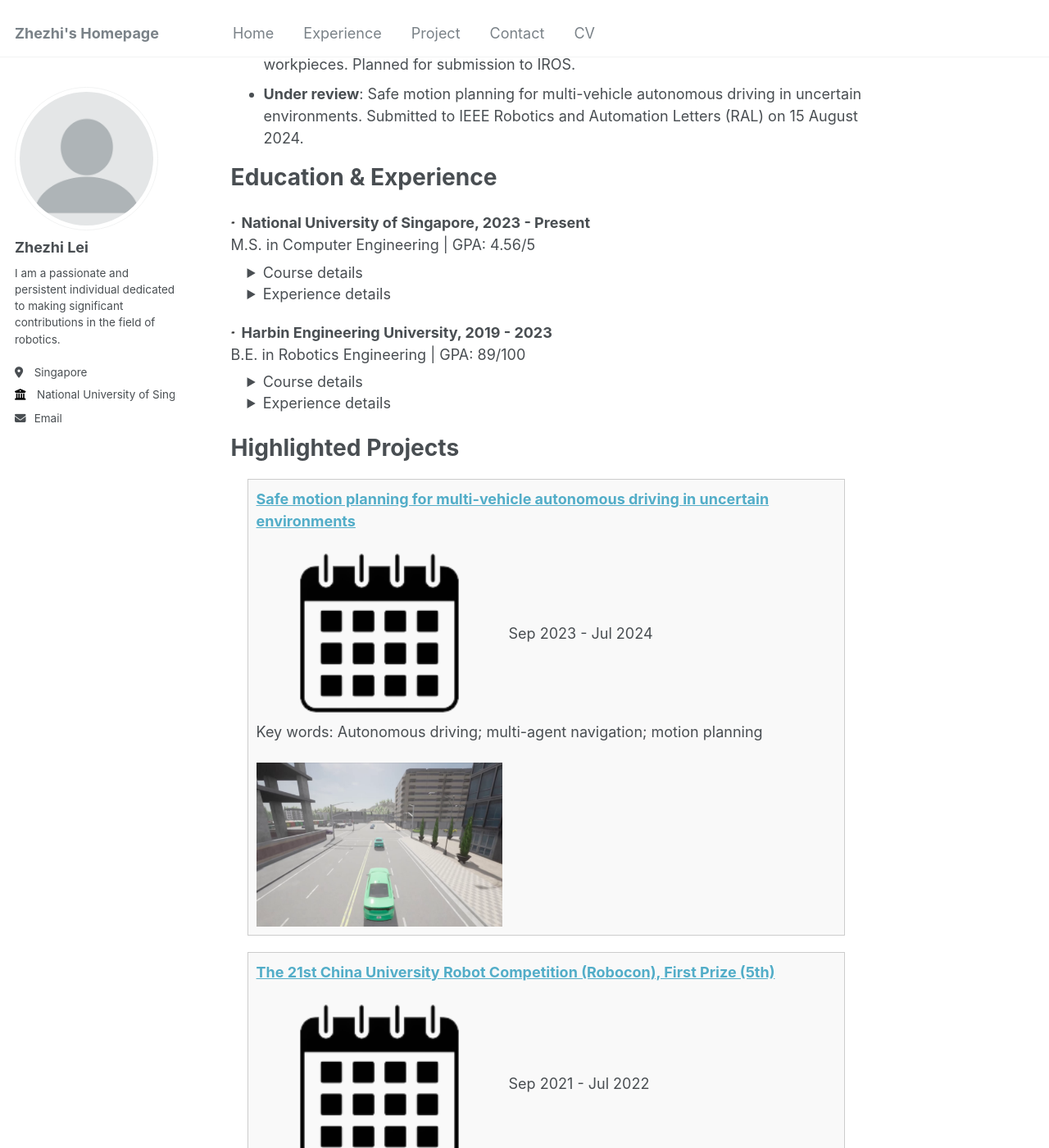
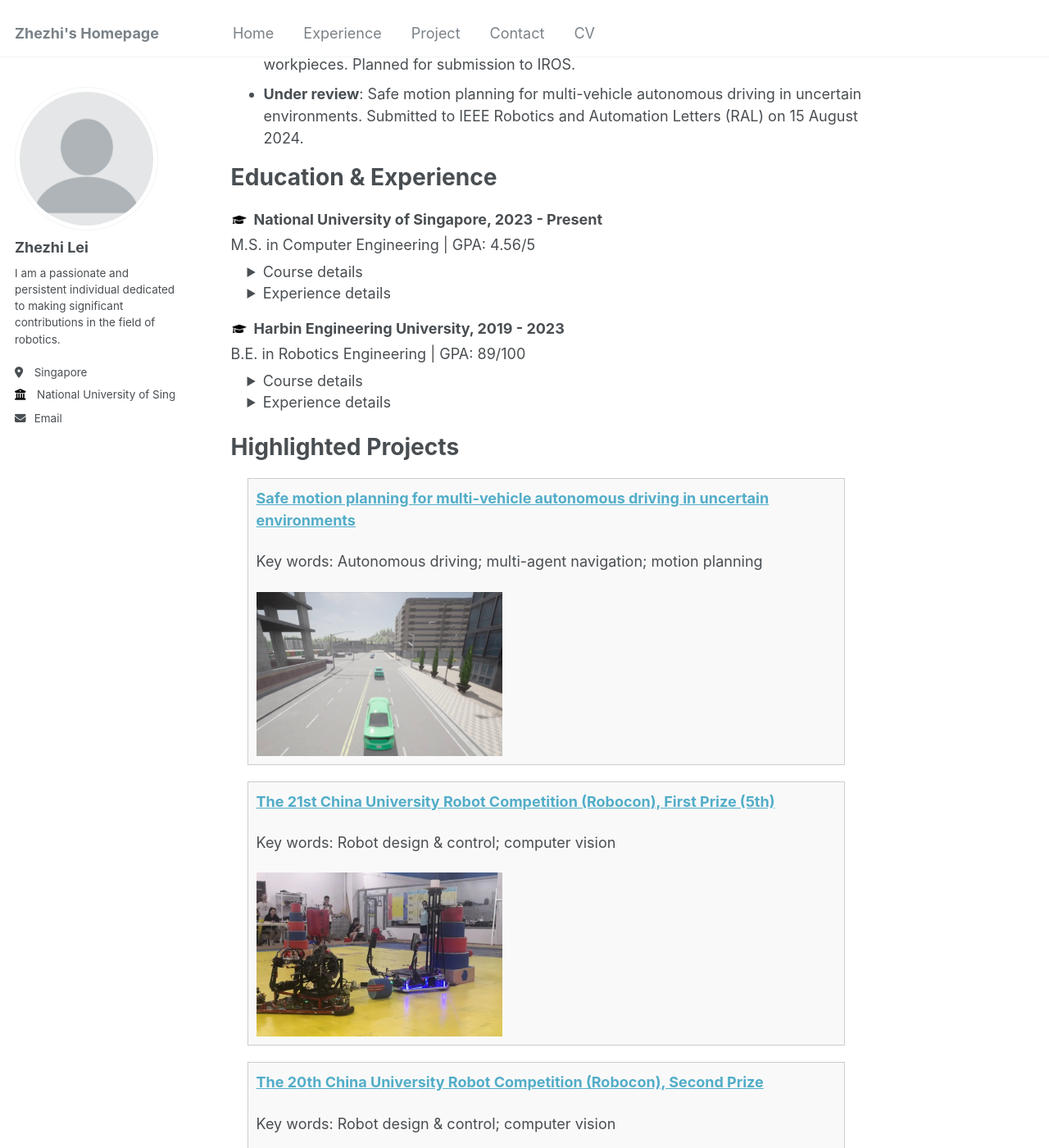
Before and after one commit to cell-core/cell-core.github.io, a Jekyll site: the page built from _pages/about.md, in a window 1280 px wide and 1400 px high, scrolled down 623 px. Shown: the whole window at 82% size. Built offline with Jekyll 4.4.1, drawn with Linux system fonts in a browser that asks for light colours; some of the changed text lies outside the part shown; grey boxes are pictures that could not be loaded.

Commit message:
fix errors

```diff
--- a/_pages/about.md
+++ b/_pages/about.md
@@ -182,59 +182,49 @@ My research instreset focus on robotics control, multi-agent and computer vision
 # <a id="Project"></a> Highlighted Projects
 <head>
     <style>
-        .logo-container {
-          display: inline-flex; /* 使用flex布局，使logo和文字保持在同一行 */
-          align-items: center; /* 确保logo与文字垂直居中对齐 */
-        }
-        .logo {
-          width: 5px; /* 控制 logo 的宽度，根据需要调整大小 */
-          height: auto;
-          margin-right: 8px; /* 控制 logo 和文字之间的间距 */
-          vertical-align: middle;
-        }
-        .project {
-          margin: 20px;
-          padding: 10px;
-          border: 1px solid #ccc;
-          background-color: #f9f9f9;
-        }
-        .project img {
-          width: 300px;  /* 设置图片宽度 */
-          height: 200px; /* 设置图片高度 */
-          object-fit: cover;  /* 确保图片在调整大小时保持宽高比 */
-        }
-        /*.project p {
-            font-size: 14px;
-            color: #666;
-        }*/
+      .project {
+        margin: 20px;
+        padding: 10px;
+        border: 1px solid #ccc;
+        background-color: #f9f9f9;
+      }
+      .project img {
+        width: 300px;  /* 设置图片宽度 */
+        height: 200px; /* 设置图片高度 */
+        object-fit: cover;  /* 确保图片在调整大小时保持宽高比 */
+      }
+      /*.project p {
+          font-size: 14px;
+          color: #666;
+      }*/
     </style>
 </head>
 <div class="project" id="project0">
   <p><strong><a href="https://cell-core.github.io/portfolio/portfolio-0">Safe motion planning for multi-vehicle autonomous driving in uncertain environments</a></strong></p>
-  <div class="logo-container">
+  <!-- <div class="logo-container">
     <img src="/images/calendar.png" alt="Date Icon" class="logo">
     <span>Sep 2023 - Jul 2024</span>
-  </div>
+  </div> -->
   <p>Key words: Autonomous driving; multi-agent navigation; motion planning</p>
   <img src="/images/ACL/ACL.png">
 </div>
 
 <div class="project" id="project1">
   <p><strong><a href="https://cell-core.github.io/portfolio/portfolio-1">The 21st China University Robot Competition (Robocon), First Prize (5th)</a></strong></p>
-  <div class="logo-container">
+  <!-- <div class="logo-container">
     <img src="/images/calendar.png" alt="Date Icon" class="logo">
     <span>Sep 2021 - Jul 2022</span>
-  </div>
+  </div> -->
   <p>Key words: Robot design & control; computer vision</p>
   <img src="/images/21stRobocon/21stRobocon.png">
 </div>
 
 <div class="project" id="project2">
   <p><strong><a href="https://cell-core.github.io/portfolio/portfolio-2">The 20th China University Robot Competition (Robocon), Second Prize</a></strong></p>
-  <div class="logo-container">
+  <!-- <div class="logo-container">
     <img src="/images/calendar.png" alt="Date Icon" class="logo">
     <span>Sep 2020 - Jul 2021</span>
-  </div>
+  </div> -->
   <p>Key words: Robot design & control; computer vision</p>
   <img src="/images/20thRobocon/20thRobocon.png">
 </div>
@@ -242,20 +232,20 @@ My research instreset focus on robotics control, multi-agent and computer vision
 # More Projects
 <div class="project">
   <p><strong>Robot grasping in complex environment</strong></p>
-  <div class="logo-container">
+  <!-- <div class="logo-container">
     <img src="/images/calendar.png" alt="Date Icon" class="logo">
     <span>Jun 2024 - Present</span>
-  </div>
+  </div> -->
   <p>Key words: Robot grasping; Object detection</p>
   <p>Abstract: In practical applications, robot arms often face issues of target occlusion in complex environments. This work aims to design a grasping algorithm that allows the robot arm to identify targets in real-world scenarios and has the capability to reason about object occlusion relationships, enabling the arm to correctly remove obstacles and grasp the target.</p>
 </div>
 
 <div class="project">
   <p><strong>Human-computer dialogue system</strong></p>
-  <div class="logo-container">
+  <!-- <div class="logo-container">
     <img src="/images/calendar.png" alt="Date Icon" class="logo">
     <span>Jun 2022 - May 2023</span>
-  </div>
+  </div> -->
   <p>Key words: Natural language processing</p>
   <p>Abstract: A human-machine dialogue system was built for weather inquiries. The system can search for weather information based on user intent, actively guide users to complete their inquiry details, and support multi-turn dialogue. Even though Chat GPT is very popular today, by designing this system from scratch, I was able to gain a deep understanding of the principles and best practices in human-machine interaction. </p>
 </div>
```
